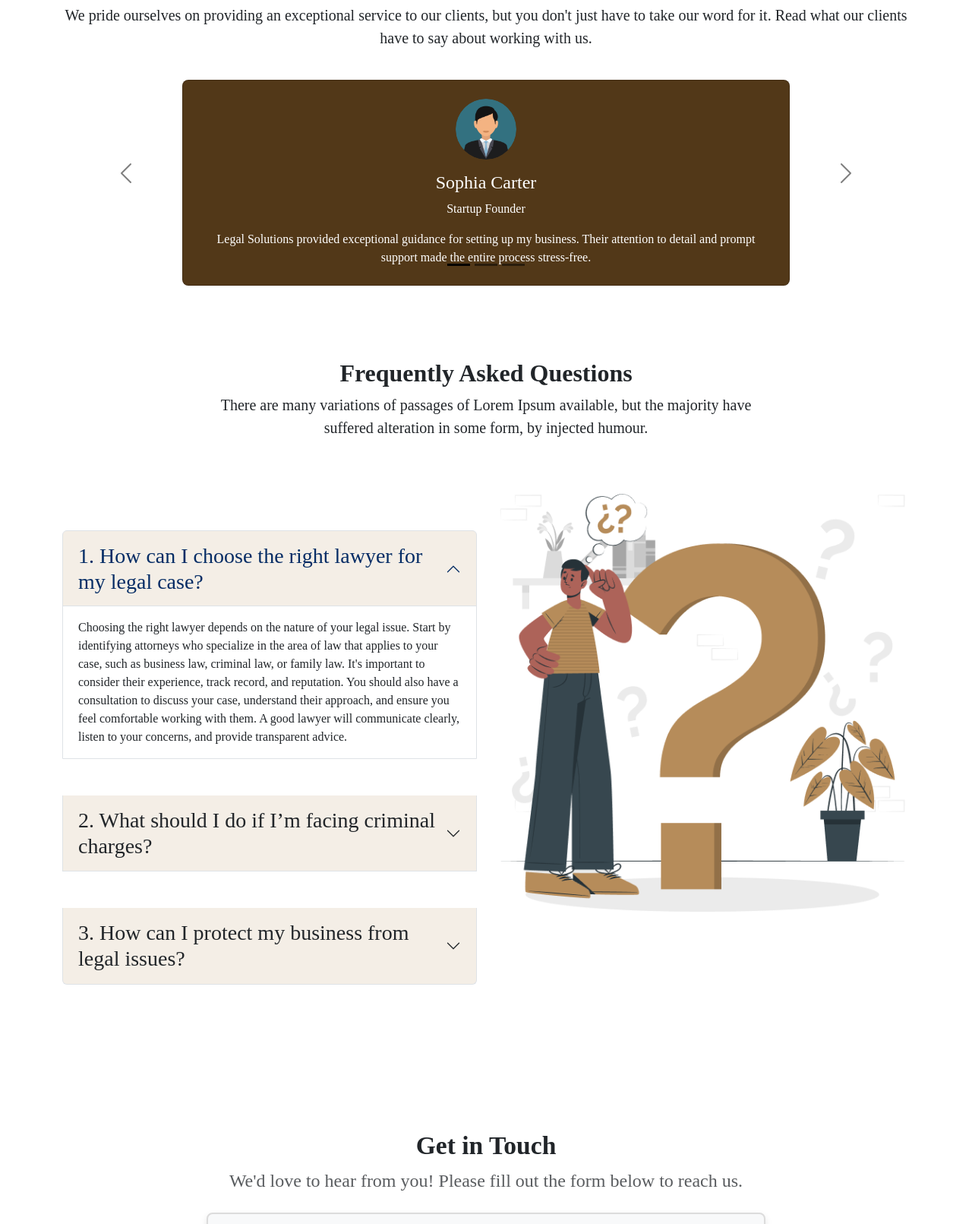
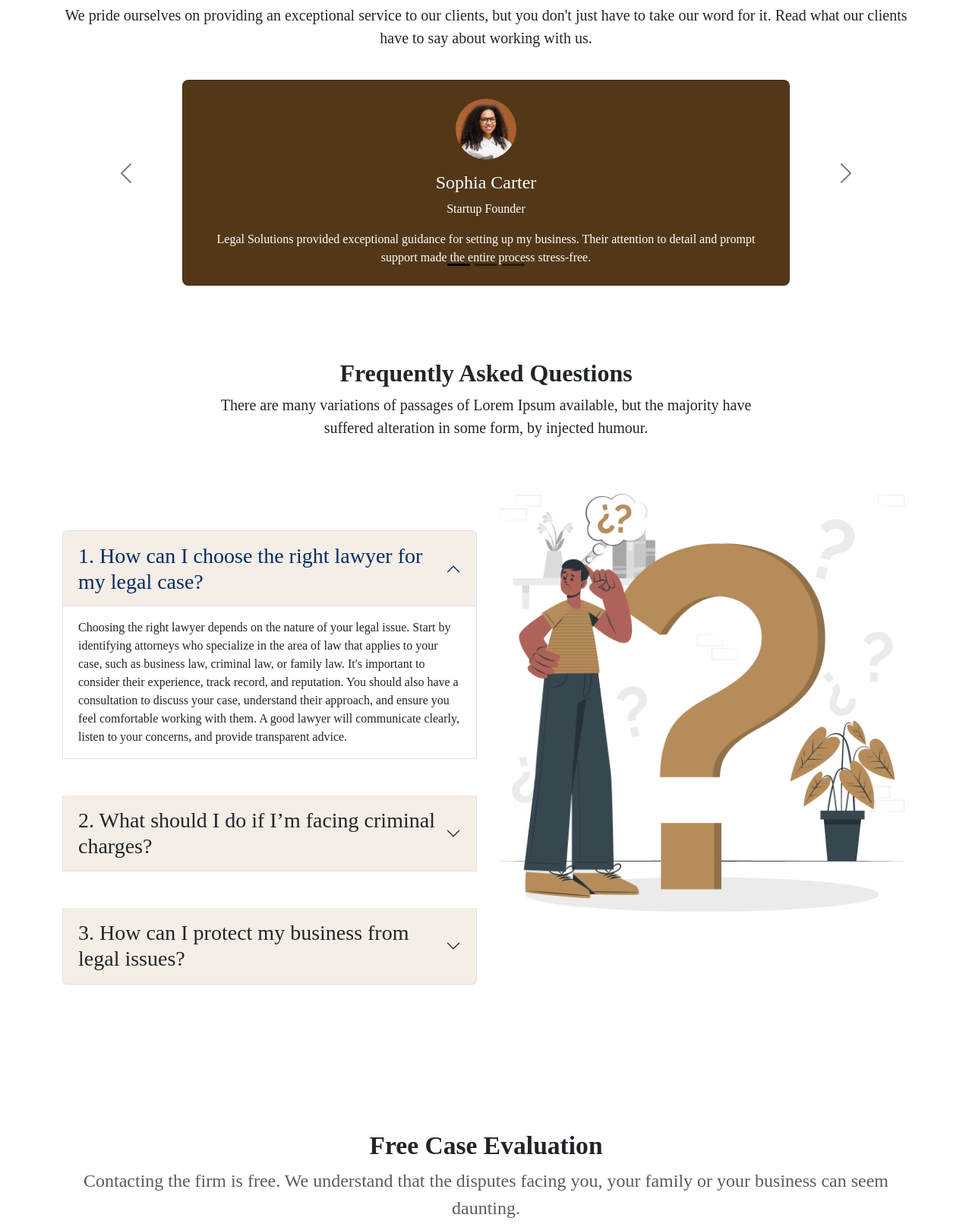
Before and after one commit to CodewithShahriar/legal-solution, a plain HTML site: page index.html in a window 1280 px wide. Shown: the part 2385-3996 px from the top of the page at 76% size. Drawn offline with nearby package versions, Linux system fonts and the light colour scheme.

Commit message:
form update

```diff
--- a/index.html
+++ b/index.html
@@ -207,7 +207,7 @@
           <div class="carousel-item active" data-bs-interval="10000">
               <div class="d-flex justify-content-center">
                 <div class="card p-4  text-white rounded-3" style="max-width: 800px;background-color: #523818;">
-                      <img style="width: 80px;" class="rounded-circle img-fluid mx-auto mb-3" src="images/profile1.png" alt="Sophia Carter">
+                      <img style="width: 80px;" class="rounded-circle img-fluid mx-auto mb-3" src="images/1.jpg" alt="Sophia Carter">
                       <h4 class="card-title">Sophia Carter</h4>
                       <p class="card-text">Startup Founder</p>
                       <p class="card-text">
@@ -221,8 +221,8 @@
           <div class="carousel-item" data-bs-interval="2000">
               <div class="d-flex justify-content-center">
                   <div class="card p-4  text-white rounded-3" style="max-width: 800px;background-color: #523818;">
-                      <img style="width: 80px;" class="rounded-circle img-fluid mx-auto mb-3" src="images/profile1.png" alt="Anika Haque">
-                      <h4 class="card-title">Anika Haque</h4>
+                      <img style="width: 80px;" class="rounded-circle img-fluid mx-auto mb-3" src="images/2.jpg" alt="Allen Tori">
+                      <h4 class="card-title">Allen Tori</h4>
                       <p class="card-text">Criminal Defense Client</p>
                       <p class="card-text">
                         I am deeply grateful for the dedication and expertise of this team. They ensured my rights were protected and handled my case with the utmost professionalism.
@@ -235,7 +235,7 @@
           <div class="carousel-item">
               <div class="d-flex justify-content-center">
                 <div class="card p-4  text-white rounded-3" style="max-width: 800px;background-color: #523818;">
-                      <img style="width: 80px;" class="rounded-circle img-fluid mx-auto mb-3" src="images/profile3.png" alt="Emily Davis">
+                      <img style="width: 80px;" class="rounded-circle img-fluid mx-auto mb-3" src="images/3.jpg" alt="Emily Davis">
                       <h4 class="card-title">Emily Davis</h4>
                       <p class="card-text">Divorcee & Parent</p>
                       <p class="card-text">
@@ -318,8 +318,8 @@
        <!-- Get in Touch Section -->
 <section class="container mt-5 py-5">
   <div class="text-center mb-4">
-      <h2 class="fw-bold" style=" font-size: 2.1rem;">Get in Touch</h2>
-      <p class="text-muted fs-4">We'd love to hear from you! Please fill out the form below to reach us.</p>
+      <h2 class="fw-bold" style=" font-size: 2.1rem;">Free Case Evaluation</h2>
+      <p class="text-muted fs-4">Contacting the firm is free. We understand that the disputes facing you, your family or your business can seem daunting.</p>
   </div>
   <div class="row justify-content-center">
       <div class="col-md-8">
```
Also changed, not shown: images/1.jpg (added), images/2.jpg (added), images/3.jpg (added), images/accident-attorney.jpg (deleted).
